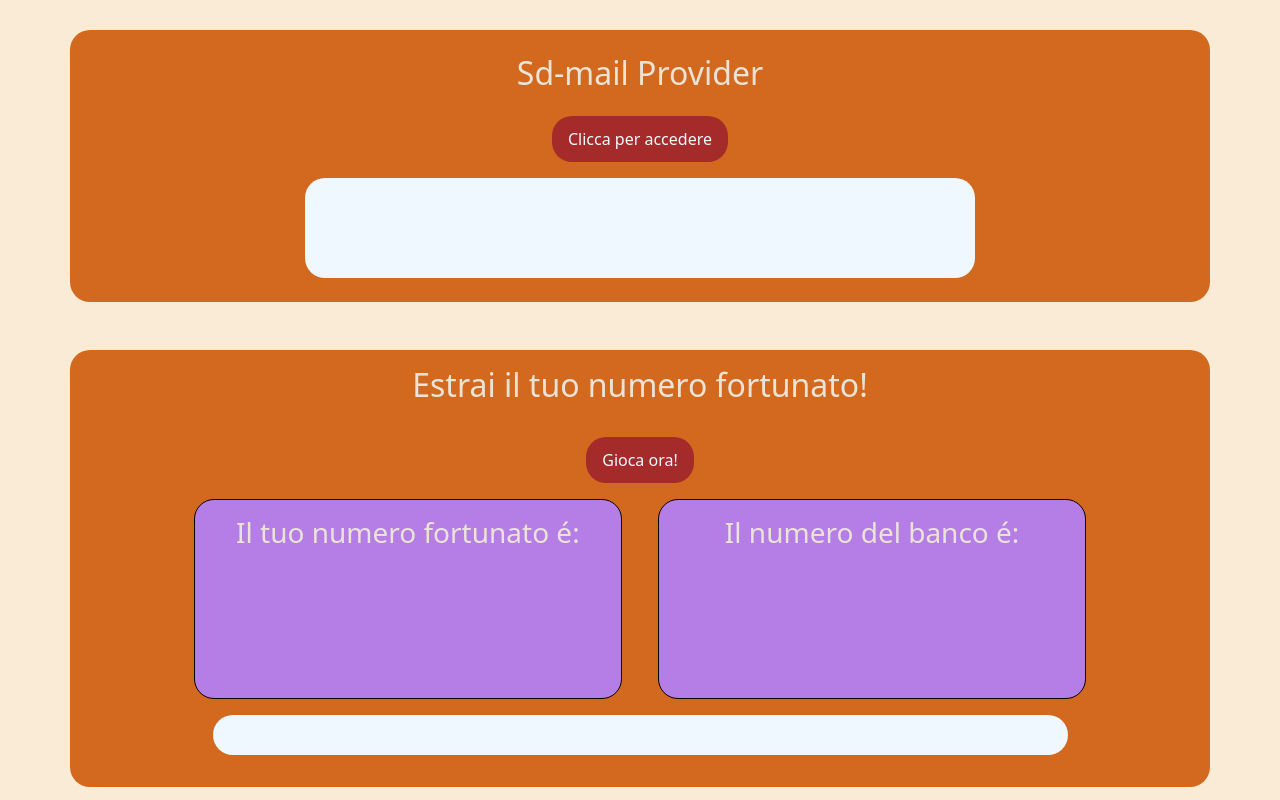
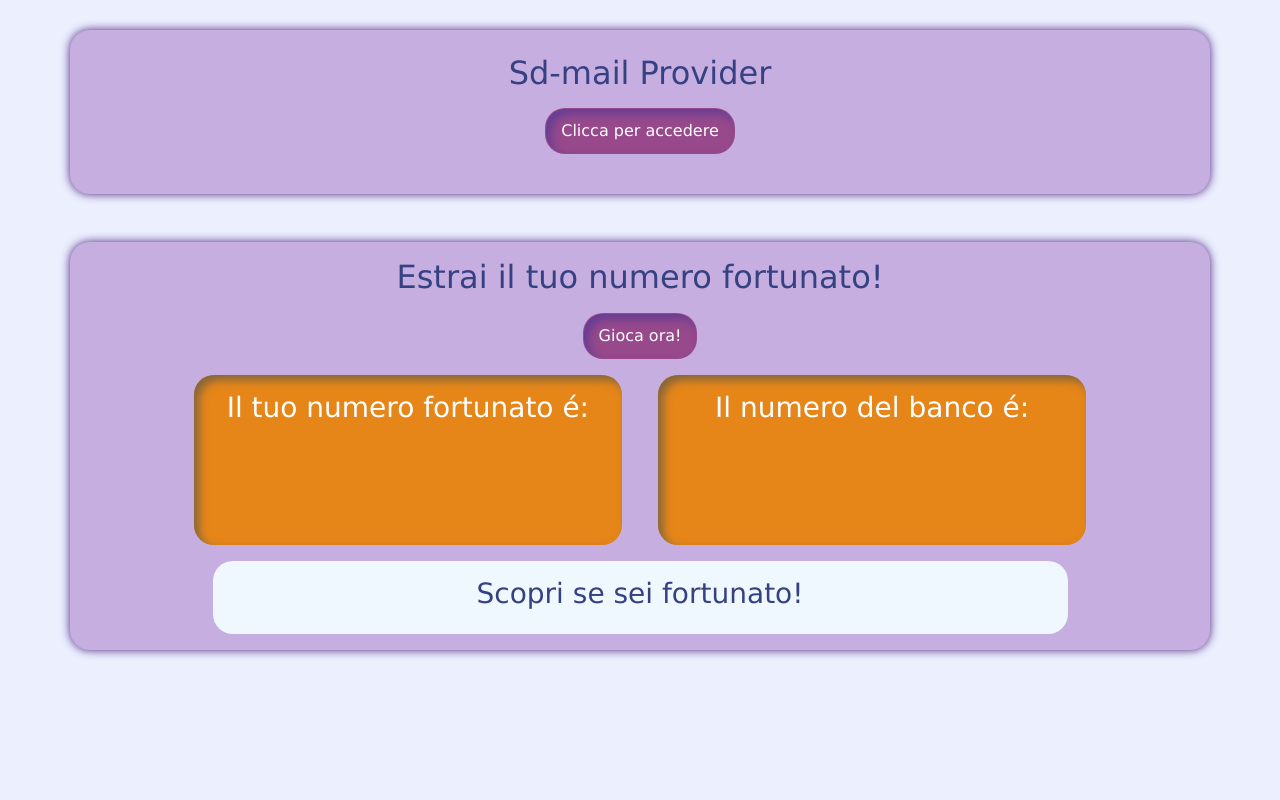
Before and after one commit to Silvia-Du/js-mail-dadi, a plain HTML site: page index.html in a window 1280 px wide. Drawn offline with nearby package versions, Linux system fonts and the light colour scheme.

Commit message:
Modifiche: migliorato lo style;

```diff
--- a/css/style.css
+++ b/css/style.css
@@ -1,6 +1,7 @@
 body{
-  background-color: antiquewhite;
+  background-color: #EBEFFE;
   padding-top: 30px;
+  font-family:'Lucida Sans', 'Lucida Sans Regular', 'Lucida Grande', 'Lucida Sans Unicode', Geneva, Verdana, sans-serif;
 }
 
 .debug{
@@ -10,30 +11,33 @@ body{
 
 .mail,
 .dadi{
-  background-color: chocolate;
-  min-height: 200px;
+  background-color: #c6aee0;
   border-radius: 20px;
-  color: rgb(235, 228, 214);
+  color: #364182;
+  font-weight: bold;
+  box-shadow: 0 0 10px rgb(72, 33, 124);
 }
 
 .sd-btn{
-  background-color: brown;
-  color: aliceblue;
+  background-color: #97498b;
+  color: white;
+  box-shadow: 5px 5px 10px rgb(100, 61, 148) inset;
   border-radius: 20px;
   padding: 10px 15px;
 }
 
 .output-mail{
   margin: 0 auto;
-  min-height: 100px;
+  padding: 20px 0;
   width: 60%;
   border-radius: 20px;
-  color: brown;
+  color: #364182;
   background-color: aliceblue;
+  display: none;
 }
 
 .output-dadi{
-  min-height: 200px;
+  min-height: 170px;
   width: 80%;
   margin: 0 auto;
   border-radius: 20px;
@@ -42,8 +46,9 @@ body{
 .number{
   width: 48%;
   border-radius: 20px;
-  border: 1px solid black;
-  background-color: rgb(180, 126, 230);
+  box-shadow: 5px 5px 10px rgb(129, 101, 63) inset;
+  background-color: #e68618;
+  color: white;
 }
 
 #output-human,
@@ -53,7 +58,18 @@ body{
 }
 
 .output-alert{
+  min-height: 50px;
+  border-radius: 20px;
   background-color: aliceblue;
-  color: brown;
-  border-radius: 20px;
+  color: #364182;
 }
+
+.display-visible{
+  display: flex;
+}
+
+.sd-btn:hover{
+  opacity: 0.8;
+  color: white;
+  transition: 0.3s;
+}
--- a/index.html
+++ b/index.html
@@ -15,12 +15,12 @@
   <!-- email-section -->
   <div class="container mail mb-5 py-4">
     <div class="row">
-      <div class="col-12 text-center mb-3">
+      <div class="col-12 text-center mb-2">
         <h2>Sd-mail Provider</h2>
       </div>
       <div class="col-12 text-center">
         <button id="accesso" type="button" class="btn sd-btn mb-3">Clicca per accedere</button>
-        <div class="output-mail d-flex align-items-center justify-content-center">
+        <div class="output-mail align-items-center justify-content-center">
           <h3 id="output-email"></h3>
         </div>
       </div>
@@ -31,11 +31,11 @@
   <div class="container dadi py-3">
     <div class="row justify-content-center">
 
-      <div class="col text-center mb-4">
+      <div class="col text-center mb-2">
         <h2>Estrai il tuo numero fortunato!</h2>
       </div>
 
-      <div class="col-12 text-center">
+      <div class="col-12 text-center mb-3">
         <button id="btn-gioca" type="button" class="btn sd-btn mb-3">Gioca ora!</button>
 
         <div class="output-dadi d-flex justify-content-between">
@@ -52,8 +52,8 @@
 
         </div>
       </div>
-      <div class="col-9 output-alert my-3 p-3 text-center">
-        <h3 id="game-result"></h3>
+      <div class="col-9 output-alert text-center py-3">
+        <h3 id="game-result">Scopri se sei fortunato!</h3>
       </div>
 
     </div>
--- a/js/script.js
+++ b/js/script.js
@@ -9,7 +9,9 @@ const autorizedUser =['bim', 'bum', 'bam'];
 
 //chiedo i dati al clicc di un pulsante:
 //1. 2.
-const accessBtn =document.querySelector('#accesso')
+const accessBtn =document.querySelector('#accesso');
+const emailOutputBox =document.querySelector('.output-mail')
+const dadiOutputBox =document.querySelector('.output-alert')
 
 accessBtn.addEventListener('click', function(){
 
@@ -27,10 +29,10 @@ accessBtn.addEventListener('click', function(){
   };
 
   if(checkUser){
-    console.log('corretto');
-    document.getElementById('output-email').innerHTML = 'benvenuto!'
+    emailOutputBox.classList.add('display-visible');
+    document.getElementById('output-email').innerHTML = 'Benvenuto nella tua area privata!'
   }else{
-    console.log('sbagliato');
+    emailOutputBox.classList.add('display-visible');
     document.getElementById('output-email').innerHTML = 'iscriviti per accedere!'
   }
 
@@ -58,14 +60,14 @@ btnGiocaOra.addEventListener('click', function(){
 
   if(numPlayerEstratto === numPcEstratto){
     console.log('pareggio');
-    document.getElementById('game-result').innerHTML='pareggio';
+    document.getElementById('game-result').innerHTML='Noo hai Pareggiato!Riprova';
 
   }else if(numPlayerEstratto > numPcEstratto){
     console.log('hai vinto');
-    document.getElementById('game-result').innerHTML='hai vinto!'
+    document.getElementById('game-result').innerHTML='hai vinto! se vinci due volte di fila sei il più bello!'
   }else{
     console.log('hai perso');
-    document.getElementById('game-result').innerHTML='hai perso'
+    document.getElementById('game-result').innerHTML='Hai perso! Ritenta la fortuna!'
   }
 
 
```
